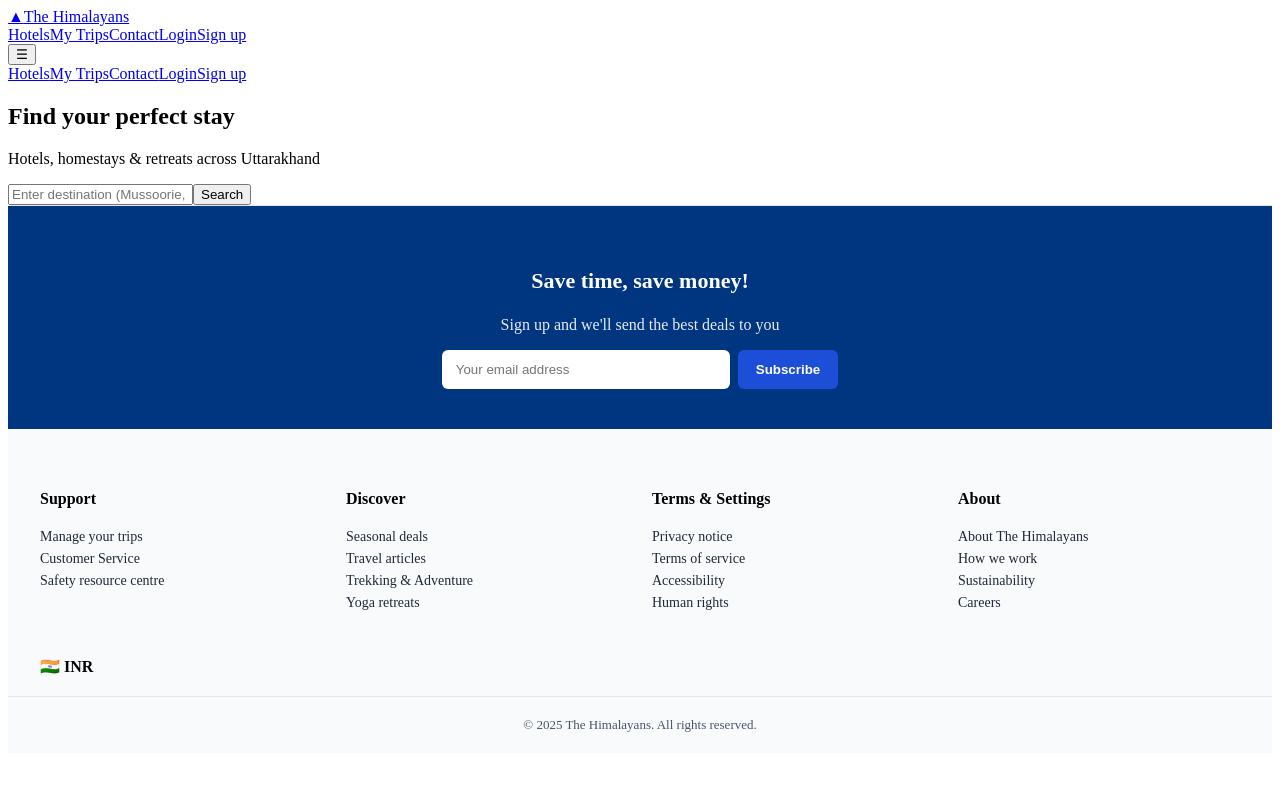
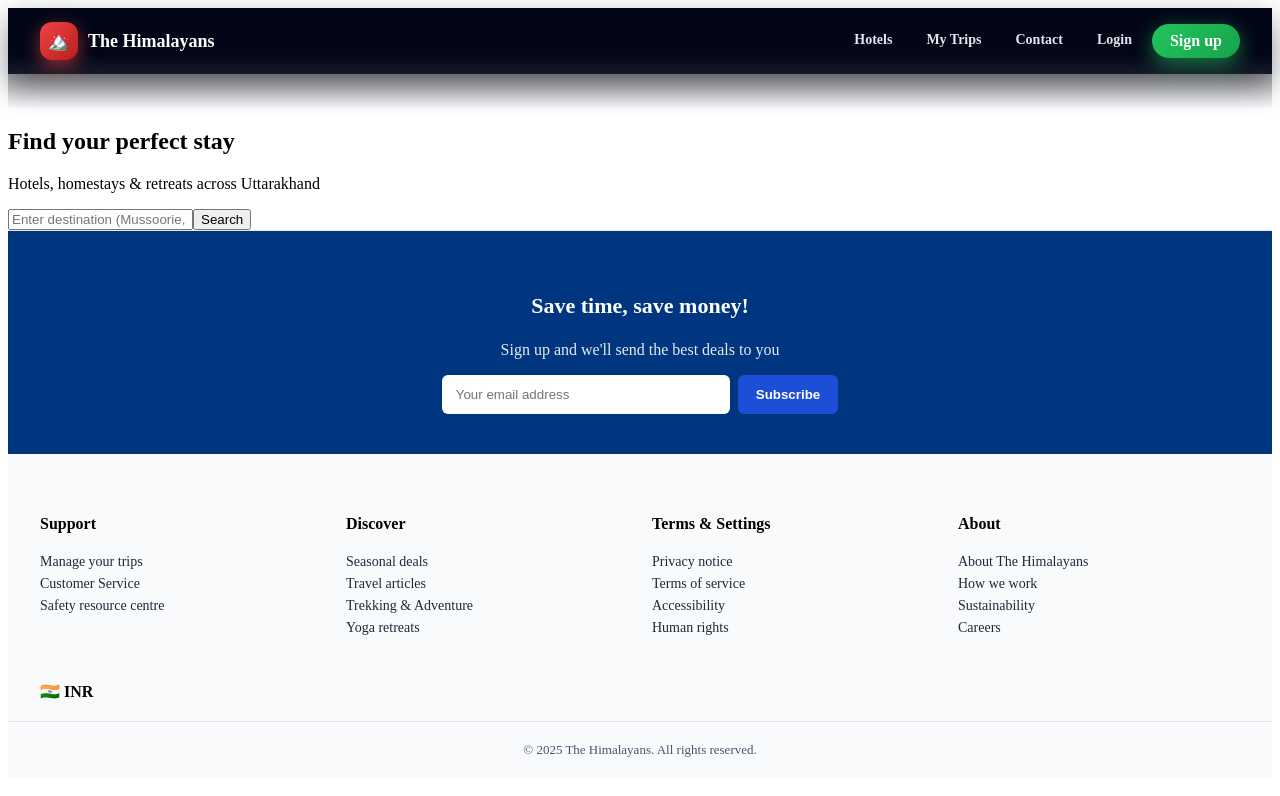
Before and after one commit to pamnautiyal-cpu/himstay, a React (Vite) app in the folder frontend/: page / in a window 1280 px wide. Shown: the top 796 px of the page. Built offline with nearby package versions, Linux system fonts and the light colour scheme.

Commit message:
Fix navbar style to match booking layout with fade gap

```diff
--- a/frontend/src/components/Navbar.jsx
+++ b/frontend/src/components/Navbar.jsx
@@ -4,27 +4,62 @@ import { useState, useEffect } from "react";
 export default function Navbar() {
   const location = useLocation();
   const [open, setOpen] = useState(false);
-  const [scrolled, setScrolled] = useState(false);
-
-  useEffect(() => {
-    const onScroll = () => setScrolled(window.scrollY > 30);
-    window.addEventListener("scroll", onScroll);
-    return () => window.removeEventListener("scroll", onScroll);
-  }, []);
 
   const isActive = (path) => location.pathname.startsWith(path);
 
   return (
-    <header className={`navbar ${scrolled ? "scrolled" : ""}`}>
-      <div className="nav-inner">
+    <>
+      <header
+        style={{
+          position: "sticky",
+          top: 0,
+          zIndex: 100,
+          background: "linear-gradient(180deg,#020617 0%, #020617 70%, rgba(2,6,23,0.92) 100%)",
+          boxShadow: "0 12px 30px rgba(0,0,0,.45)",
+        }}
+      >
+        <div
+          style={{
+            maxWidth: 1200,
+            margin: "0 auto",
+            padding: "14px 20px",
+            display: "flex",
+            alignItems: "center",
+            justifyContent: "space-between",
+          }}
+        >
           {/* LOGO */}
-        <Link to="/" className="logo">
-          <span className="logo-icon">▲</span>
-          <span className="logo-text">The Himalayans</span>
+          <Link
+            to="/"
+            style={{
+              display: "flex",
+              alignItems: "center",
+              gap: 10,
+              textDecoration: "none",
+              color: "#fff",
+              fontWeight: 700,
+              fontSize: 18,
+            }}
+          >
+            <div
+              style={{
+                width: 38,
+                height: 38,
+                borderRadius: 12,
+                background: "linear-gradient(135deg,#ef4444,#b91c1c)",
+                display: "flex",
+                alignItems: "center",
+                justifyContent: "center",
+                boxShadow: "0 6px 18px rgba(239,68,68,.6)",
+              }}
+            >
+              🏔️
+            </div>
+            The Himalayans
           </Link>
 
           {/* DESKTOP NAV */}
-        <nav className="nav-links">
+          <nav className="desktop-nav" style={{ display: "flex", gap: 6 }}>
             {[
               { to: "/hotels", label: "Hotels" },
               { to: "/mytrips", label: "My Trips" },
@@ -34,42 +69,68 @@ export default function Navbar() {
               <Link
                 key={l.to}
                 to={l.to}
-              className={`nav-link ${isActive(l.to) ? "active" : ""}`}
+                style={{
+                  padding: "8px 14px",
+                  borderRadius: 999,
+                  fontSize: 14,
+                  fontWeight: 600,
+                  textDecoration: "none",
+                  color: isActive(l.to) ? "#fff" : "#e5e7eb",
+                  background: isActive(l.to) ? "#2563eb" : "transparent",
+                }}
               >
                 {l.label}
               </Link>
             ))}
 
-          <Link to="/signup" className="nav-cta">
+            <Link
+              to="/signup"
+              style={{
+                padding: "8px 18px",
+                borderRadius: 999,
+                background: "linear-gradient(135deg,#22c55e,#16a34a)",
+                color: "#fff",
+                fontWeight: 700,
+                textDecoration: "none",
+                boxShadow: "0 6px 20px rgba(34,197,94,.6)",
+              }}
+            >
               Sign up
             </Link>
           </nav>
 
-        {/* HAMBURGER */}
-        <button className="hamburger" onClick={() => setOpen(!open)}>
+          {/* MOBILE */}
+          <button
+            onClick={() => setOpen(!open)}
+            className="hamburger"
+            style={{
+              display: "none",
+              background: "none",
+              border: "none",
+              color: "#fff",
+              fontSize: 26,
+            }}
+          >
             ☰
           </button>
         </div>
+      </header>
 
-      {/* MOBILE MENU */}
-      <div className={`mobile-menu ${open ? "open" : ""}`}>
-        {[
-          { to: "/hotels", label: "Hotels" },
-          { to: "/mytrips", label: "My Trips" },
-          { to: "/contact", label: "Contact" },
-          { to: "/login", label: "Login" },
-          { to: "/signup", label: "Sign up" },
-        ].map((l) => (
-          <Link
-            key={l.to}
-            to={l.to}
-            onClick={() => setOpen(false)}
-            className="mobile-link"
-          >
-            {l.label}
-          </Link>
-        ))}
-      </div>
-    </header>
+      {/* WHITE FADE GAP (IMAGE MATCH) */}
+      <div
+        style={{
+          height: 34,
+          background:
+            "linear-gradient(180deg, rgba(2,6,23,0.35), rgba(248,250,252,1))",
+        }}
+      />
+
+      <style>{`
+        @media (max-width: 768px) {
+          .desktop-nav { display: none; }
+          .hamburger { display: block; }
+        }
+      `}</style>
+    </>
   );
 }
```
Lines whose indentation alone changed are shown as unchanged.
